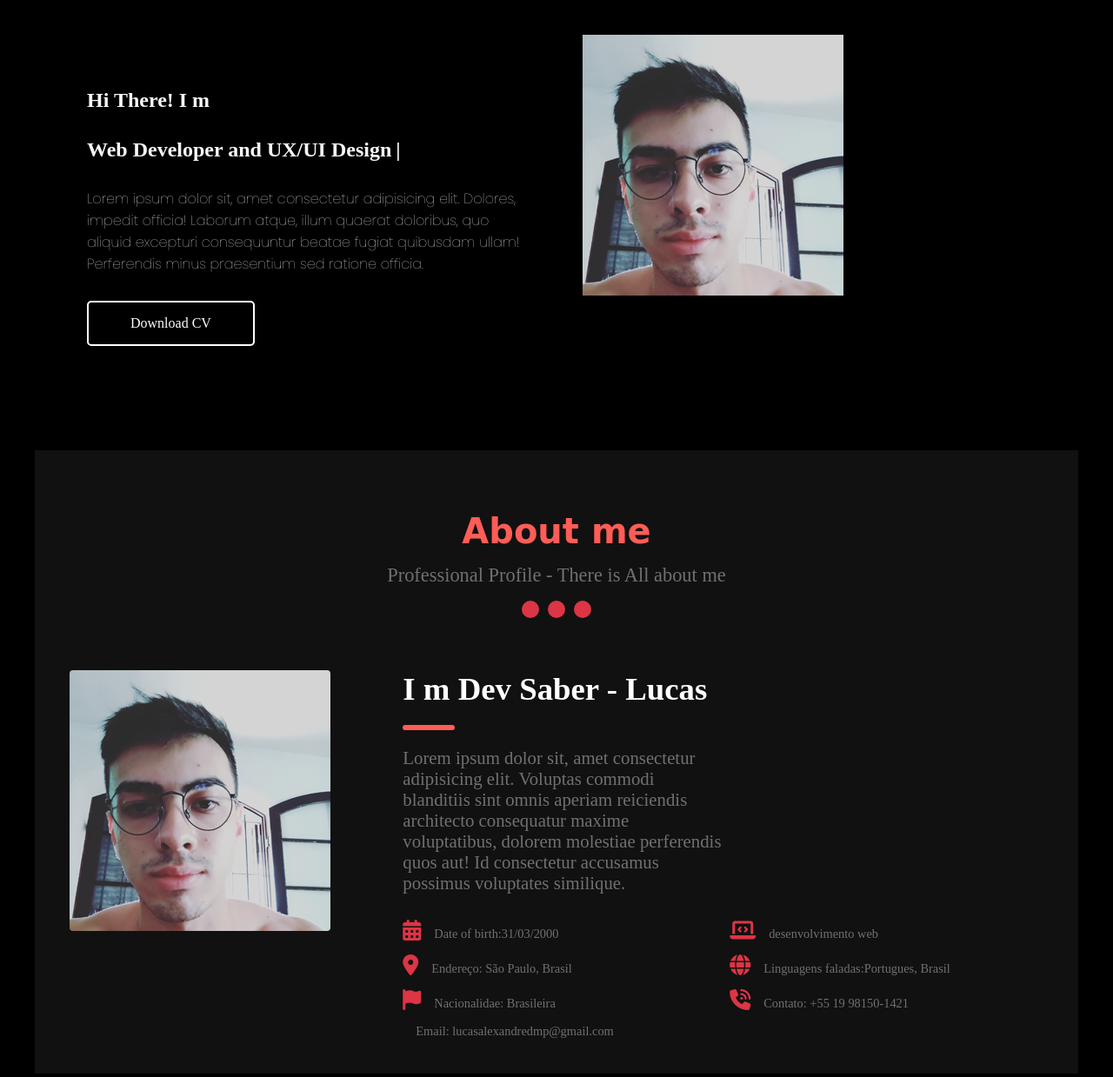
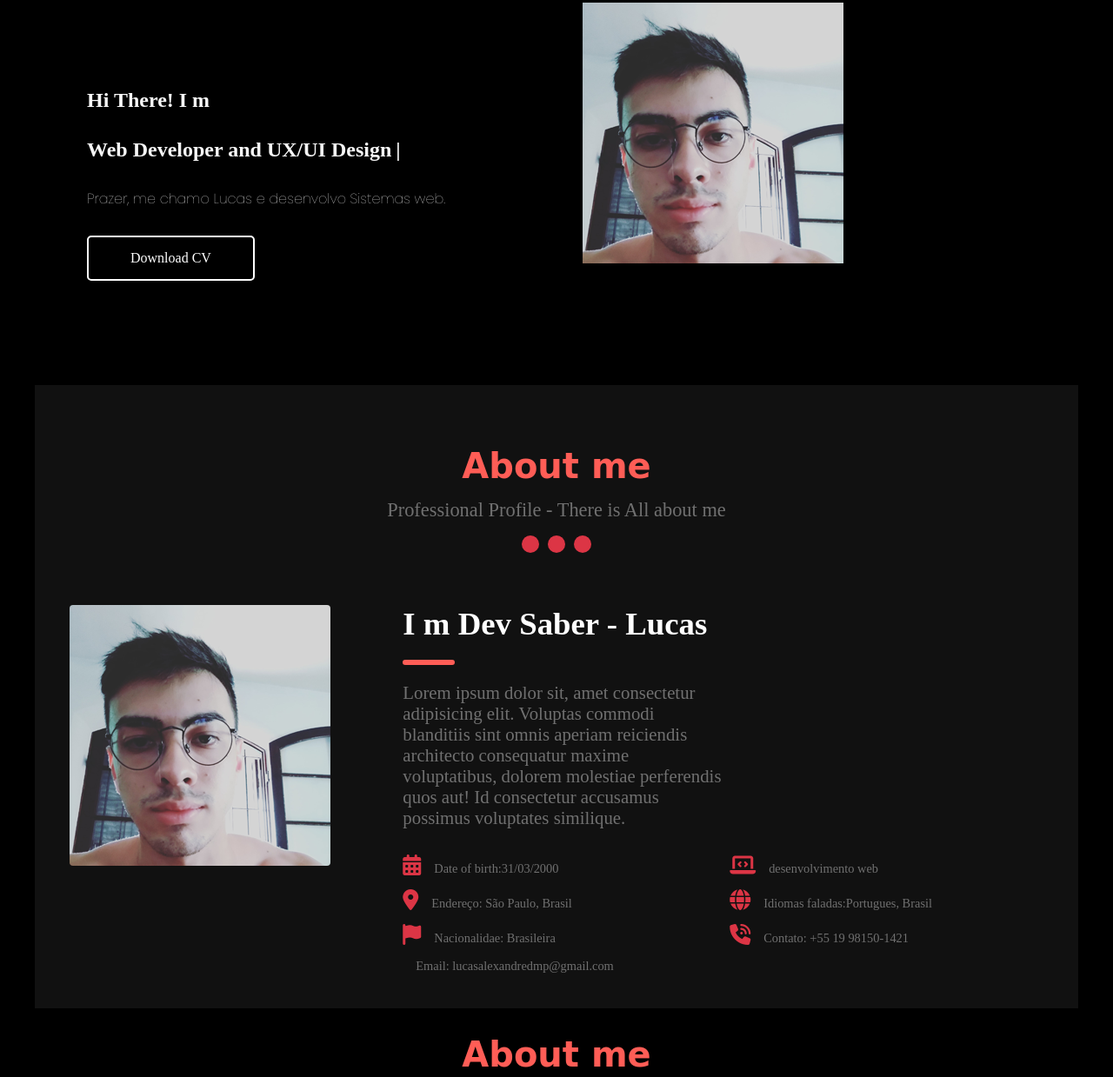
Before and after one commit to LucasAlexandremp/portfolio-inicial, a plain HTML site: page index.html in a window 1280 px wide. Shown: the part 145-1384 px from the top of the page at 87% size. Drawn offline with Linux system fonts and the light colour scheme.

Commit message:
novo commit

```diff
--- a/index.html
+++ b/index.html
@@ -31,8 +31,8 @@
 <div>
     <h2>Hi There! I m</h2>
     <h2 class="digitando">Web Developer and UX/UI Design</h2>
-    <p>Lorem ipsum dolor sit, amet consectetur adipisicing elit. Dolores, impedit officia! Laborum atque, illum quaerat doloribus, quo aliquid excepturi consequuntur beatae fugiat
-         quibusdam ullam! Perferendis minus praesentium sed ratione officia.</p>
+    <p>Prazer, me chamo Lucas e desenvolvo Sistemas web.
+    </p>
          <a href="#">Download CV</a>
 </div>
 <img src="foto de perfil.png" alt="minha foto de perfil">
@@ -69,7 +69,7 @@
         <p><i class="fa-solid fa-calendar-days"></i>Date of birth:31/03/2000</p>
         <p><i class="fa-sharp fa-solid fa-laptop-code"></i>desenvolvimento web</p>
         <p><i class="fa-solid fa-location-dot"></i>Endereço: São Paulo, Brasil</p>
-        <p><i class="fa-sharp fa-solid fa-globe"></i>Linguagens faladas:Portugues, Brasil</p>
+        <p><i class="fa-sharp fa-solid fa-globe"></i>Idiomas faladas:Portugues, Brasil</p>
         <p><i class="fa-solid fa-flag"></i>Nacionalidae: Brasileira</p>
         <p><i class="fa-solid fa-phone-volume"></i>Contato: +55 19 98150-1421</p>
         <p><i class="fa-solid fa-envelop"></i>Email: lucasalexandredmp@gmail.com</p>
```
